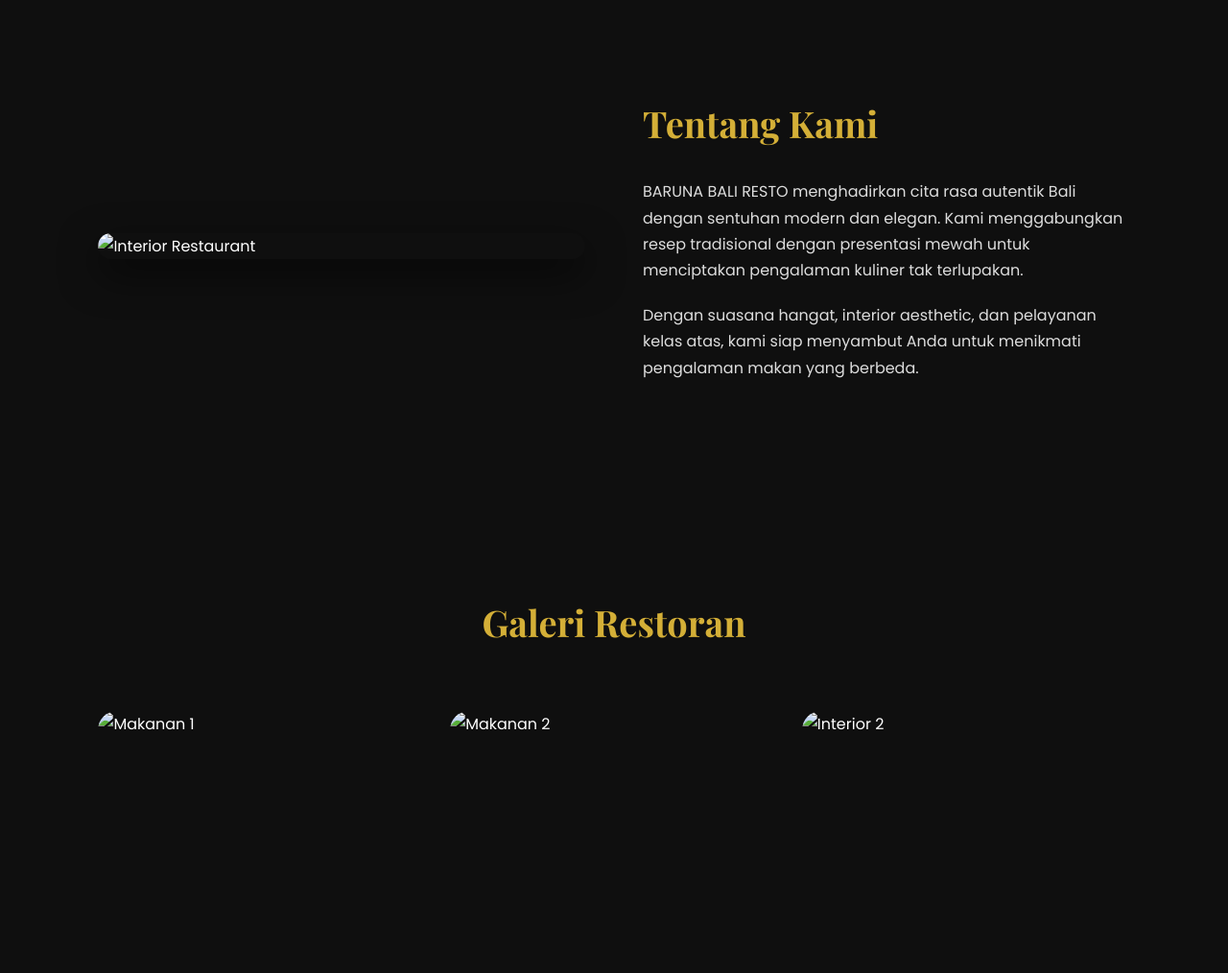
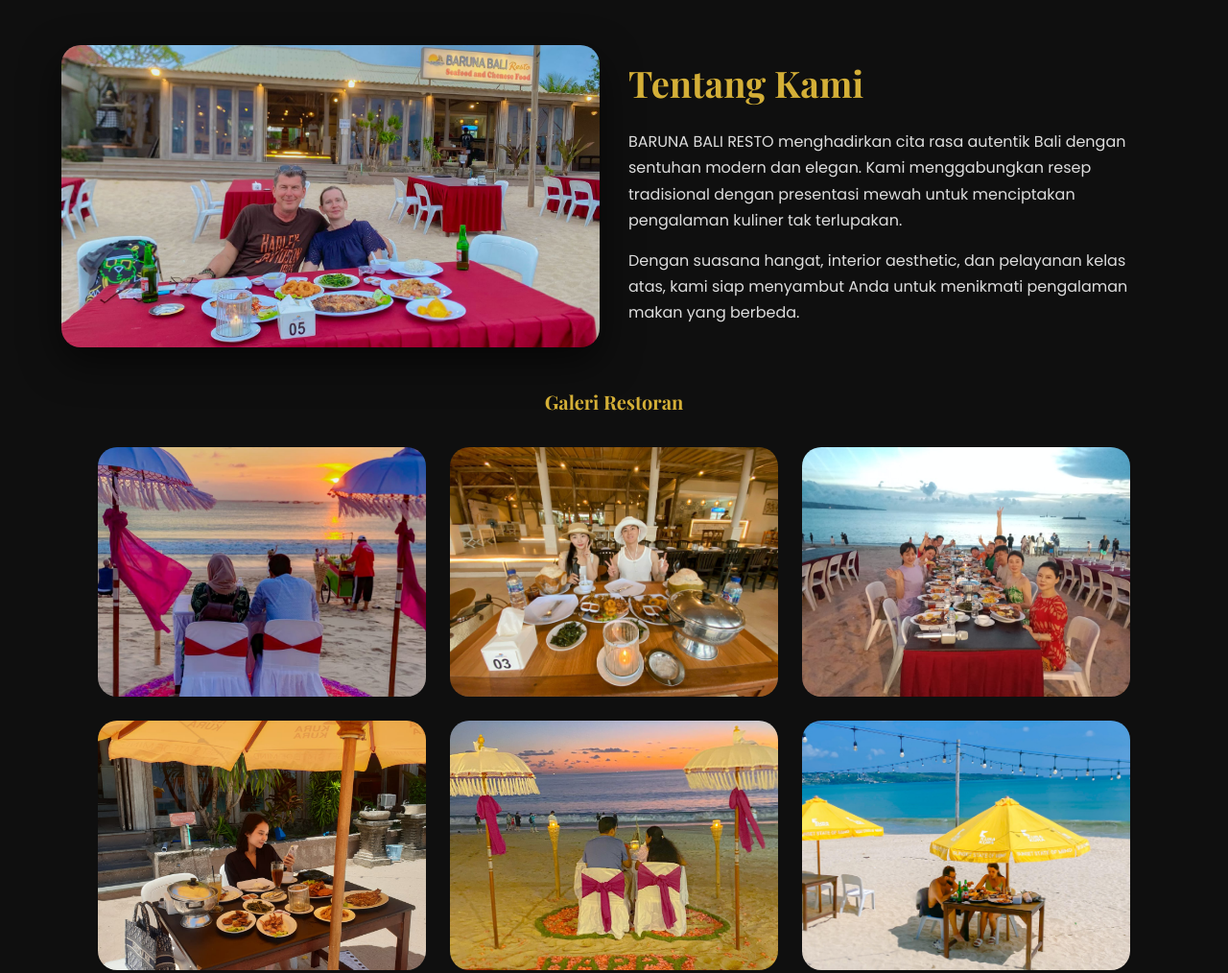
Before and after one commit to febriarmando/febri.github.io, a plain HTML site: page about.html in a window 1280 px wide. Shown: the part 684-1698 px from the top of the page at 96% size. Drawn offline with nearby package versions, Linux system fonts and the light colour scheme.

Commit message:
update about section spacing

```diff
--- a/about.html
+++ b/about.html
@@ -66,7 +66,7 @@
 
         .hero{
             height:75vh;
-            background:url('img/resto-banner.jpg') center/cover no-repeat;
+            background:url('public/img/gambar9.jpeg') center/cover no-repeat;
             display:flex;
             align-items:center;
             justify-content:center;
@@ -92,10 +92,10 @@
         /* ================= ABOUT ================= */
 
         .about{
-            padding:100px 8%;
+             padding:50px 5% 20px 5%;
             display:grid;
             grid-template-columns:1fr 1fr;
-            gap:60px;
+            gap:30px;
             align-items:center;
         }
 
@@ -113,26 +113,26 @@
         .about-text h2{
             font-family:'Playfair Display', serif;
             font-size:38px;
-            margin-bottom:25px;
+            margin-bottom:15px;
             color:#d4af37;
         }
 
         .about-text p{
-            margin-bottom:20px;
+            margin-bottom:15px;
             color:#ddd;
         }
 
         /* ================= GALLERY ================= */
 
         .gallery{
-            padding:100px 8%;
+            padding:20px 8% 50px 8%;
         }
 
         .gallery h2{
             text-align:center;
             font-family:'Playfair Display', serif;
-            font-size:38px;
-            margin-bottom:60px;
+            font-size:20px;
+            margin-bottom:30px;
             color:#d4af37;
         }
 
@@ -214,7 +214,7 @@
 </section>
 
 <section class="about">
-    <img src="img/interior.jpg" alt="Interior Restaurant">
+    <img src="public/img/gbr15.jpeg" alt="Interior Restaurant">
 
     <div class="about-text">
         <h2>Tentang Kami</h2>
@@ -233,10 +233,14 @@
     <h2>Galeri Restoran</h2>
 
     <div class="gallery-grid">
-        <img src="img/food1.jpg" alt="Makanan 1">
-        <img src="img/food2.jpg" alt="Makanan 2">
-        <img src="img/interior2.jpg" alt="Interior 2">
-        <img src="img/chef.jpg" alt="Chef">
+        <img src="public/img/gmbr10.jpeg" alt="Makanan 1">
+        <img src="public/img/gmbr11.jpeg" alt="Makanan 2">
+        <img src="public/img/gmbr12.jpeg" alt="Interior 2">
+        <img src="public/img/gmbr13.jpeg" alt="Chef">
+        <img src="public/img/gmbr14.jpeg" alt="Chef">
+        <img src="public/img/gmbr16.jpeg" alt="Chef">
+        <img src="public/img/gmbr15.jpeg" alt="Chef">
+        <img src="public/img/gmbr17.jpeg" alt="Chef">
     </div>
 </section>
 
```
Also changed, not shown: public/img/gambar9.jpeg (added), public/img/gbr15.jpeg (added), public/img/gmbr10.jpeg (added), public/img/gmbr11.jpeg (added), public/img/gmbr12.jpeg (added), public/img/gmbr13.jpeg (added), public/img/gmbr14.jpeg (added), public/img/gmbr15.jpeg (added), public/img/gmbr16.jpeg (added), public/img/gmbr17.jpeg (added).
